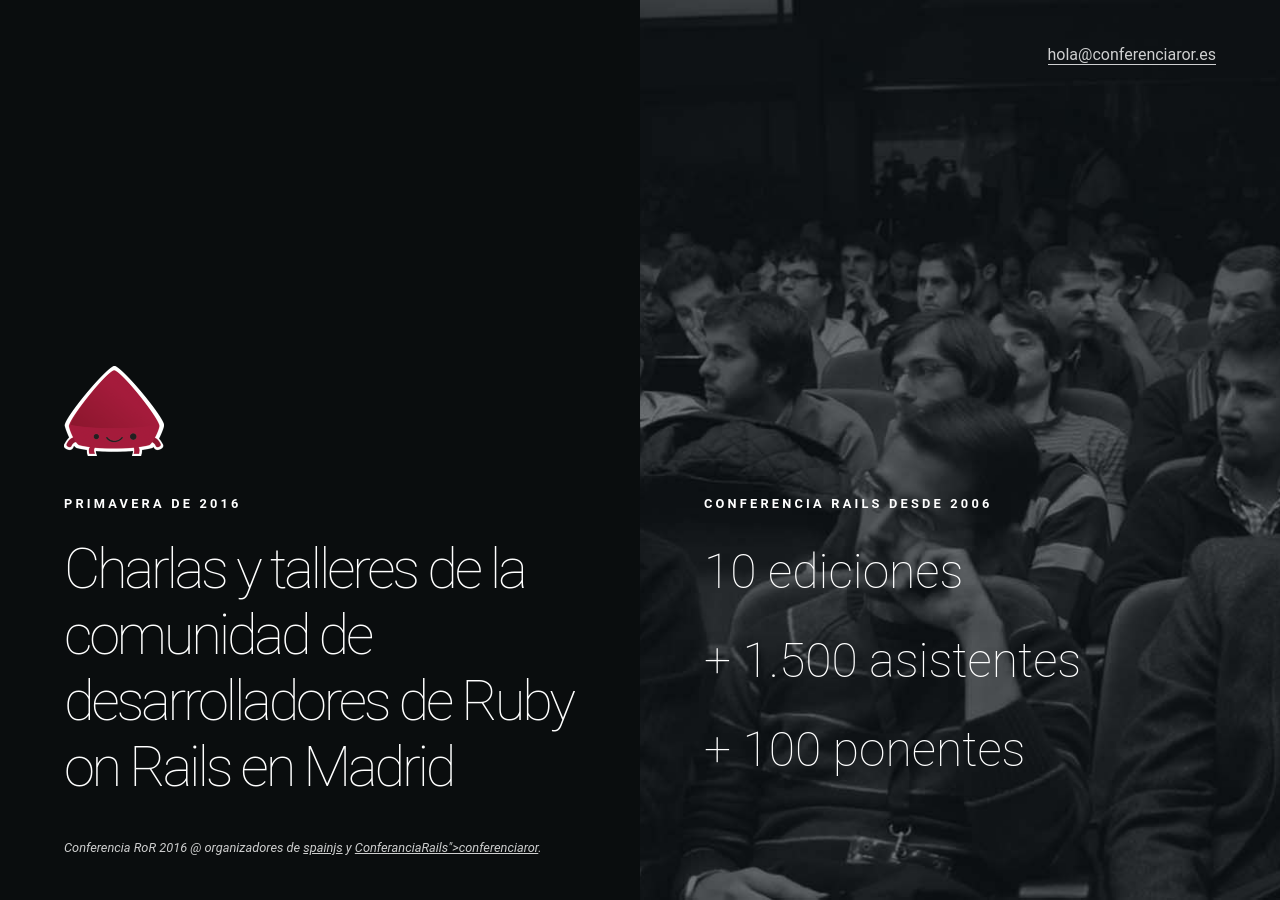
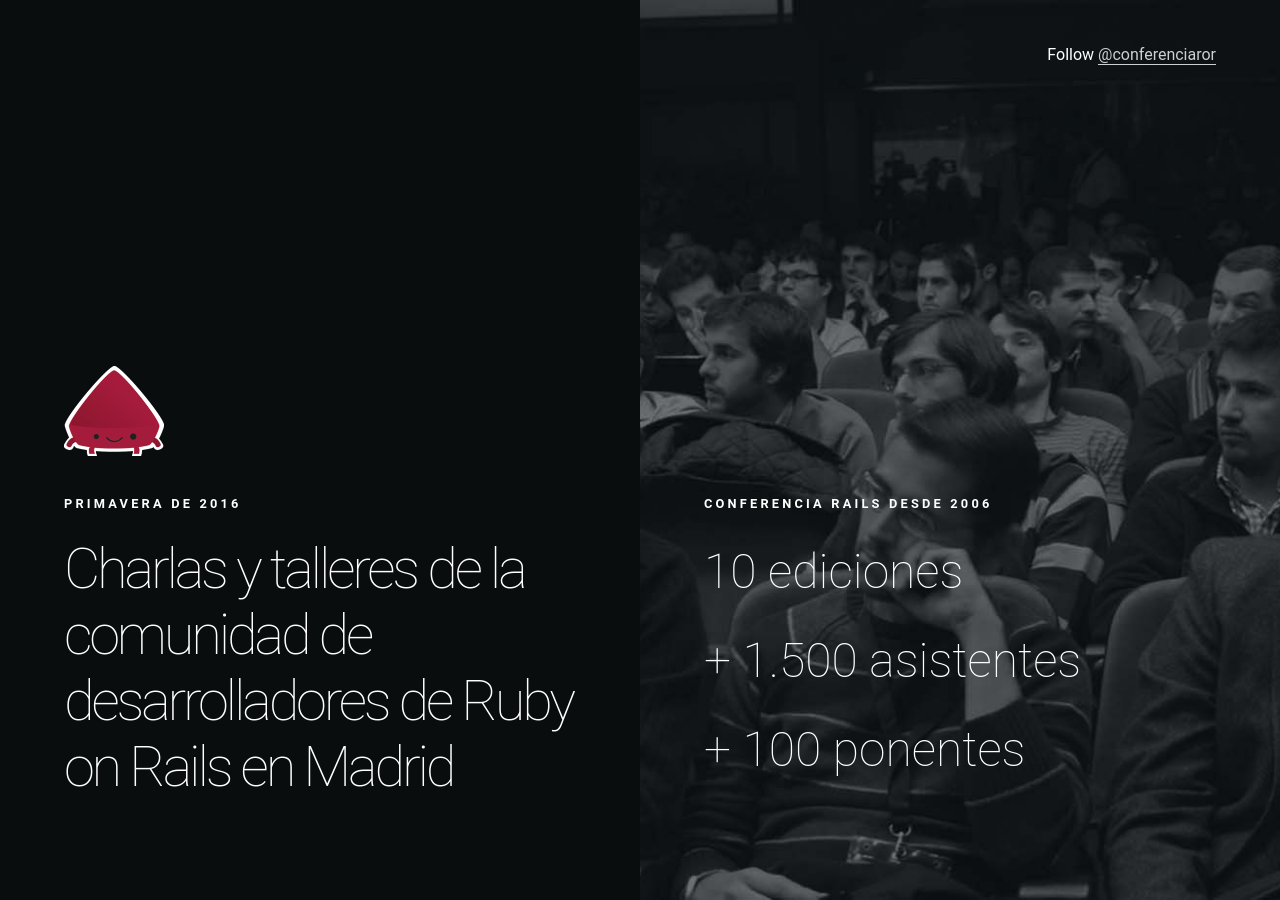
Before and after one commit to aprodeweb/conferenciaror.es, a Jekyll site: the page built from index.html, in a window 1280 px wide. Built offline with Jekyll 4.4.1, drawn with Linux system fonts in a browser that asks for light colours.

Commit message:
change link header

```diff
--- a/index.html
+++ b/index.html
@@ -2,8 +2,9 @@
 title: near you
 ---
 <header>
-	<a href="hola@conferenciaror.es">
-		hola@conferenciaror.es
+	Follow
+	<a href="http://twitter.com/conferenciaror">
+		@conferenciaror
 	</a>
 </header>
 <article>
@@ -25,19 +26,19 @@
 			<li class="stats-titlelist">
 				Conferencia rails desde 2006
 			</li>
-			<li>
+			<li class="stats-normal">
 				10
 				<span>
 					ediciones
 				</span>
 			</li>
-			<li>
+			<li class="stats-normal">
 				+ 1.500
 				<span>
 					asistentes
 				</span>
 			</li>
-			<li>
+			<li class="stats-normal">
 				+ 100
 				<span>
 					ponentes
@@ -46,6 +47,3 @@
 		</ul>
 	</section>
 </article>
-<footer>
-	Conferencia RoR 2016 @ organizadores de <a href="https://twitter.com/spainjs">spainjs</a> y <a href="http://twitter.com/conferenciaror">ConferanciaRails">conferenciaror</a>.
-</footer>
```
